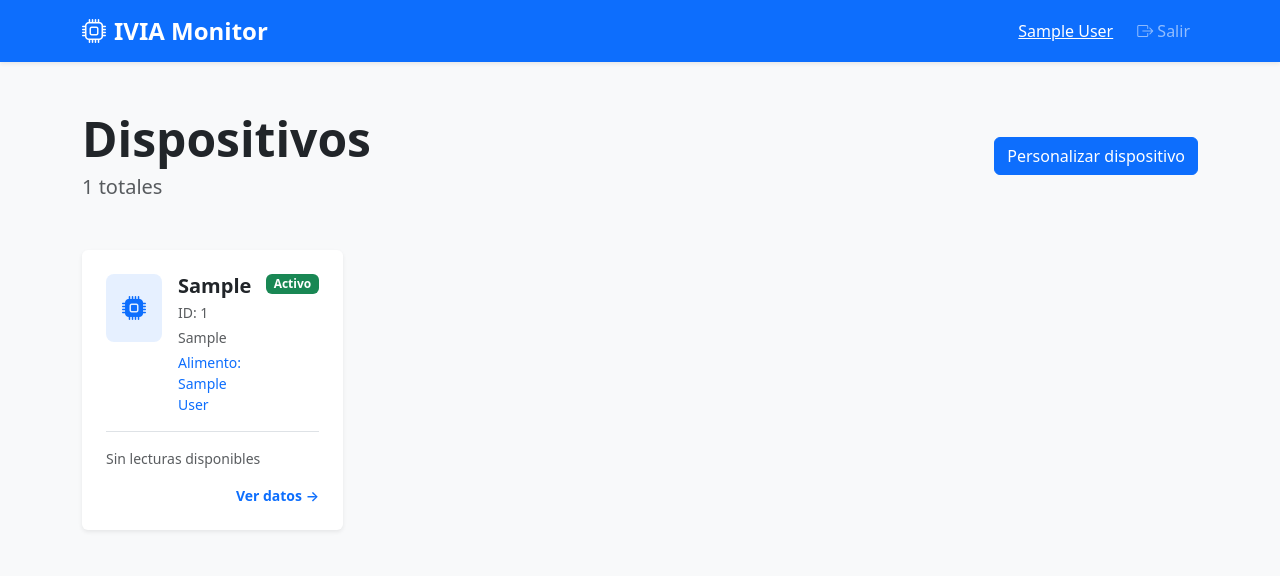
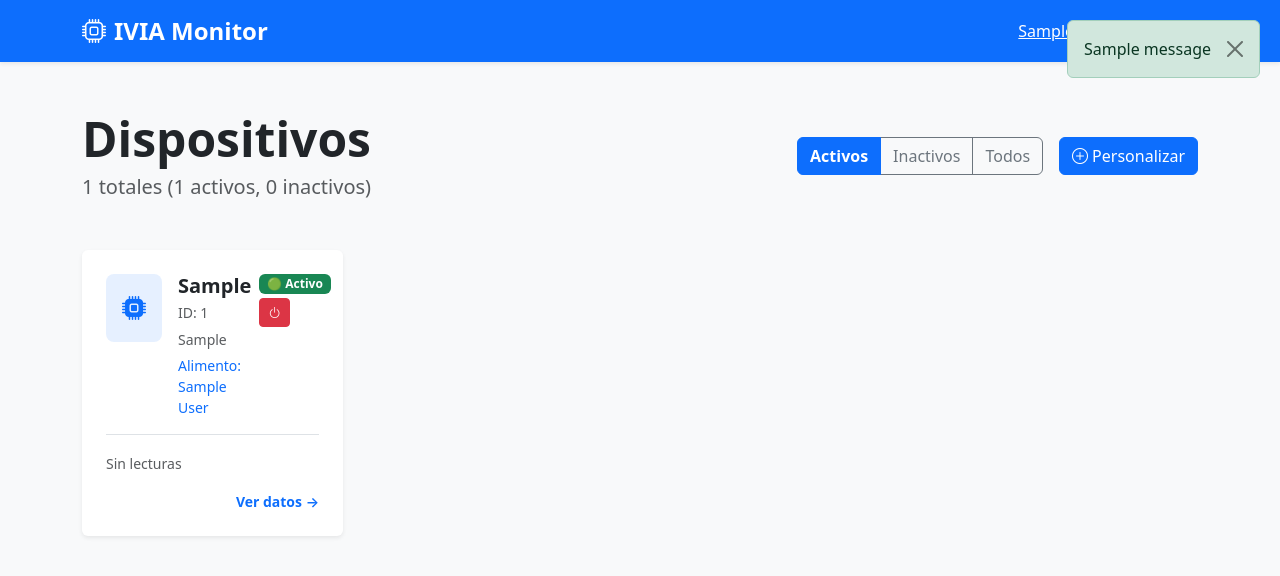
Before and after one commit to cdiazcod17/IVIA_monitor_alimentos, a Django app: page /devices/?status=active in a window 1280 px wide. Shown: the top 576 px of the page. Run offline with Django 5.2, Linux system fonts and the light colour scheme; a user stored in the database is signed in; tables that the repository leaves empty hold one stand-in row (values such as "Sample post"); one stand-in notice (Sample message) is shown.

Commit message:
disable button y filtros active, disable all

```diff
--- a/devices/urls.py
+++ b/devices/urls.py
@@ -6,4 +6,5 @@ urlpatterns = [
     path('', views.device_list, name='list'),
     path('add/', views.device_add, name='add'),
     path('<int:device_id>/', views.device_detail, name='detail'),
+    path('disable/', views.device_disable, name='disable'),
 ]
--- a/devices/views.py
+++ b/devices/views.py
@@ -1,17 +1,23 @@
 from django.shortcuts import render, get_object_or_404, redirect
 from django.contrib.auth.decorators import login_required
-
+from django.contrib import messages
 from .models import Device, UserDevice
 from .services import get_sensor_data, get_latest_reading
 
 @login_required
 def device_list(request):
-    devices = Device.objects.filter(is_active=True).order_by('device_id')
+    # Filtro por GET
+    status_filter = request.GET.get('status', 'active')
 
-    user_links = {
-        link.device_id: link
-        for link in UserDevice.objects.filter(user=request.user).select_related('device')
-    }
+    devices = Device.objects.all().order_by('device_id')
+
+    if status_filter == 'inactive':
+        devices = devices.filter(is_active=False)
+    elif status_filter == 'active':
+        devices = devices.filter(is_active=True)
+
+    # Resto igual...
+    user_links = {link.device_id: link for link in UserDevice.objects.filter(user=request.user)}
 
     devices_with_data = []
     for device in devices:
@@ -21,9 +27,15 @@ def device_list(request):
             'latest': get_latest_reading(device.device_id),
         })
 
-    return render(request, 'devices/list.html', {
-        'devices': devices_with_data
-    })
+    context = {
+        'devices': devices_with_data,
+        'status_filter': status_filter,  # Para mantener activo el botón
+        'total_active': Device.objects.filter(is_active=True).count(),
+        'total_inactive': Device.objects.filter(is_active=False).count(),
+    }
+    return render(request, 'devices/list.html', context)
+
+
 @login_required
 def device_add(request):
     devices = Device.objects.filter(is_active=True).order_by('device_id')
@@ -73,3 +85,14 @@ def device_detail(request, device_id):
         'user_device': user_device,
         'sensor_data': sensor_data,
     })
+@login_required
+def device_disable(request):
+    if request.method != 'POST':
+        return redirect('devices:list')
+
+    device_id = request.POST.get('device_id')
+    device = get_object_or_404(Device, device_id=device_id)
+    device.is_active = False
+    device.save()
+    messages.success(request, f'Dispositivo {device.default_name} desactivado')
+    return redirect('devices:list')
--- a/templates/base.html
+++ b/templates/base.html
@@ -27,7 +27,16 @@
     {% else %}
     {% include 'navbar.html' %}
     {% endif %}
-
+        {% if messages %}
+    <div class="position-fixed top-0 end-0 p-3" style="z-index: 1050">
+        {% for message in messages %}
+        <div class="alert alert-{{ message.tags }} alert-dismissible fade show m-1" role="alert">
+            {{ message }}
+            <button type="button" class="btn-close" data-bs-dismiss="alert"></button>
+        </div>
+        {% endfor %}
+    </div>
+    {% endif %}
     <main>{% block content %}{% endblock %}</main>
 
     <script src="https://cdn.jsdelivr.net/npm/bootstrap@5.3.3/dist/js/bootstrap.bundle.min.js"></script>
--- a/templates/devices/list.html
+++ b/templates/devices/list.html
@@ -3,25 +3,50 @@
 
 {% block content %}
 <div class="container py-5">
+    <!-- Header con filtros -->
     <div class="d-flex justify-content-between align-items-center mb-5">
         <div>
             <h1 class="display-5 fw-bold mb-1">Dispositivos</h1>
-            <p class="lead text-muted mb-0">{{ devices|length }} totales</p>
+            <p class="lead text-muted mb-0">
+                {{ devices|length }} totales
+                {% if total_active %}({{ total_active }} activos, {{ total_inactive }} inactivos){% endif %}
+            </p>
         </div>
 
-        <div>
-            <a href="{% url 'devices:add' %}" class="btn btn-primary">
-                Personalizar dispositivo
+        <div class="d-flex gap-2 align-items-center">
+            <!-- Filtros -->
+            <div class="btn-group" role="group">
+                <a href="{% url 'devices:list' %}?status=active"
+                   class="btn btn-outline-primary
+                          {% if status_filter == 'active' %}active fw-bold{% endif %}">
+                    Activos
+                </a>
+                <a href="{% url 'devices:list' %}?status=inactive"
+                   class="btn btn-outline-secondary
+                          {% if status_filter == 'inactive' %}active fw-bold{% endif %}">
+                    Inactivos
+                </a>
+                <a href="{% url 'devices:list' %}"
+                   class="btn btn-outline-secondary
+                          {% if status_filter != 'active' and status_filter != 'inactive' %}active fw-bold{% endif %}">
+                    Todos
+                </a>
+            </div>
+
+            <a href="{% url 'devices:add' %}" class="btn btn-primary ms-2">
+                <i class="bi bi-plus-circle me-1"></i>Personalizar
             </a>
         </div>
     </div>
 
+    <!-- Lista dispositivos -->
     <div class="row g-4">
         {% for item in devices %}
         <div class="col-xl-3 col-lg-4 col-md-6">
             <a href="{% url 'devices:detail' item.device.device_id %}" class="text-decoration-none">
                 <div class="card h-100 border-0 shadow-sm hover-shadow-lg transition-all">
                     <div class="card-body p-4">
+                        <!-- Icono y datos -->
                         <div class="d-flex align-items-start mb-3">
                             <div class="bg-primary bg-opacity-10 p-3 rounded-3 me-3 flex-shrink-0">
                                 <i class="bi bi-cpu-fill text-primary fs-4"></i>
@@ -40,7 +65,7 @@
                                     ID: {{ item.device.device_id }}
                                 </small>
 
-                                <small class="text-muted d-block">
+                                <small class="text-muted">
                                     {{ item.device.location|default:"Sin ubicación" }}
                                 </small>
 
@@ -51,21 +76,44 @@
                                 {% endif %}
                             </div>
 
-                            <span class="badge ms-2 {% if item.device.is_active %}bg-success{% else %}bg-secondary{% endif %}">
-                                {{ item.device.is_active|yesno:"Activo,Inactivo" }}
-                            </span>
+                            <!-- Status y botón desactivar -->
+                            <div class="ms-2">
+                                <span class="badge mb-1 d-block {% if item.device.is_active %}bg-success{% else %}bg-secondary{% endif %}">
+                                    {{ item.device.is_active|yesno:"🟢 Activo,🔴 Inactivo" }}
+                                </span>
+
+                                {% if item.device.is_active %}
+                                <form method="post" action="{% url 'devices:disable' %}" class="d-inline">
+                                    {% csrf_token %}
+                                    <input type="hidden" name="device_id" value="{{ item.device.device_id }}">
+                                    <button type="submit" class="btn btn-sm btn-danger px-2 py-1"
+                                            style="font-size: 0.8em;"
+                                            onclick="return confirm('¿Desactivar {{ item.device.default_name }}?')">
+                                        <i class="bi bi-power"></i>
+                                    </button>
+                                </form>
+                                {% endif %}
+                            </div>
                         </div>
 
+                        <!-- Última lectura -->
                         <div class="border-top pt-3">
                             {% if item.latest %}
-                                <small class="text-muted d-block">Última lectura: {{ item.latest.dateData }}</small>
-                                <small class="text-muted d-block">Temp: {{ item.latest.temperature|default:"-" }} °C</small>
-                                <small class="text-muted d-block">Humedad: {{ item.latest.humidity|default:"-" }} %</small>
+                            <small class="text-muted d-block">
+                                Última: {{ item.latest.dateData|date:"H:i d/m" }}
+                            </small>
+                            <small class="text-muted d-block">
+                                Temp: {{ item.latest.temperature|floatformat:1 }}°C
+                            </small>
+                            <small class="text-muted d-block">
+                                Hum: {{ item.latest.humidity|floatformat:1 }}%
+                            </small>
                             {% else %}
-                                <small class="text-muted d-block">Sin lecturas disponibles</small>
+                            <small class="text-muted">Sin lecturas</small>
                             {% endif %}
                         </div>
 
+                        <!-- Flecha -->
                         <div class="d-flex justify-content-end align-items-end mt-3">
                             <small class="text-primary fw-semibold">Ver datos →</small>
                         </div>
@@ -77,15 +125,32 @@
         <div class="col-12 text-center py-5">
             <i class="bi bi-cpu display-1 text-muted mb-4 opacity-50"></i>
             <h3 class="text-muted mb-3">Sin dispositivos</h3>
-            <p class="text-muted lead mb-4">No hay dispositivos activos para mostrar</p>
+            <p class="text-muted lead mb-4">No hay dispositivos para mostrar</p>
         </div>
         {% endfor %}
     </div>
 </div>
 
 <style>
-.hover-shadow-lg { transition: all 0.2s ease; }
-.hover-shadow-lg:hover { transform: translateY(-4px); box-shadow: 0 20px 40px rgba(0,0,0,0.15) !important; }
-.transition-all { transition: all 0.2s ease-in-out; }
+.hover-shadow-lg {
+    transition: all 0.2s ease;
+}
+.hover-shadow-lg:hover {
+    transform: translateY(-4px);
+    box-shadow: 0 20px 40px rgba(0,0,0,0.15) !important;
+}
+.transition-all {
+    transition: all 0.2s ease-in-out;
+}
 </style>
+
+<script>
+// Mantener scroll en filtros
+window.addEventListener('load', function() {
+    const urlParams = new URLSearchParams(window.location.search);
+    if (urlParams.get('status')) {
+        document.querySelector('.btn-group').scrollIntoView({ behavior: 'smooth' });
+    }
+});
+</script>
 {% endblock %}
```
